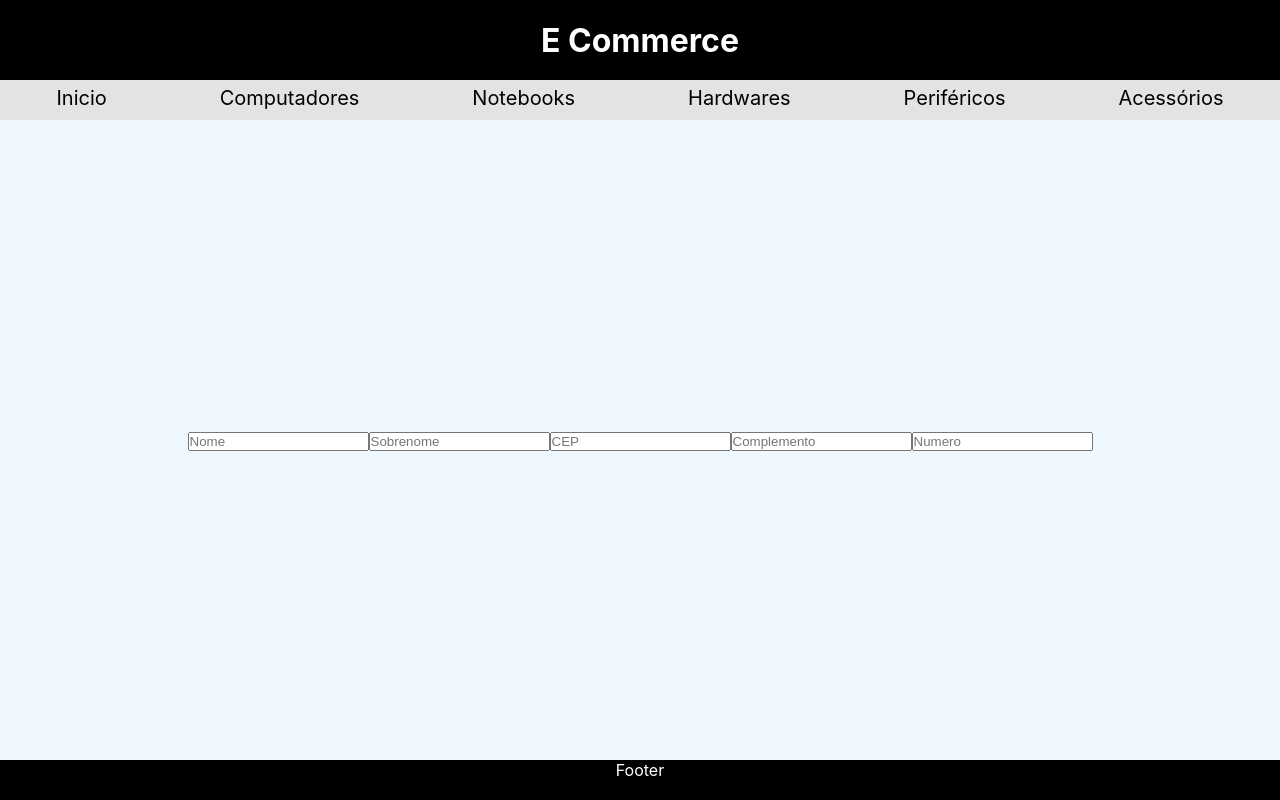
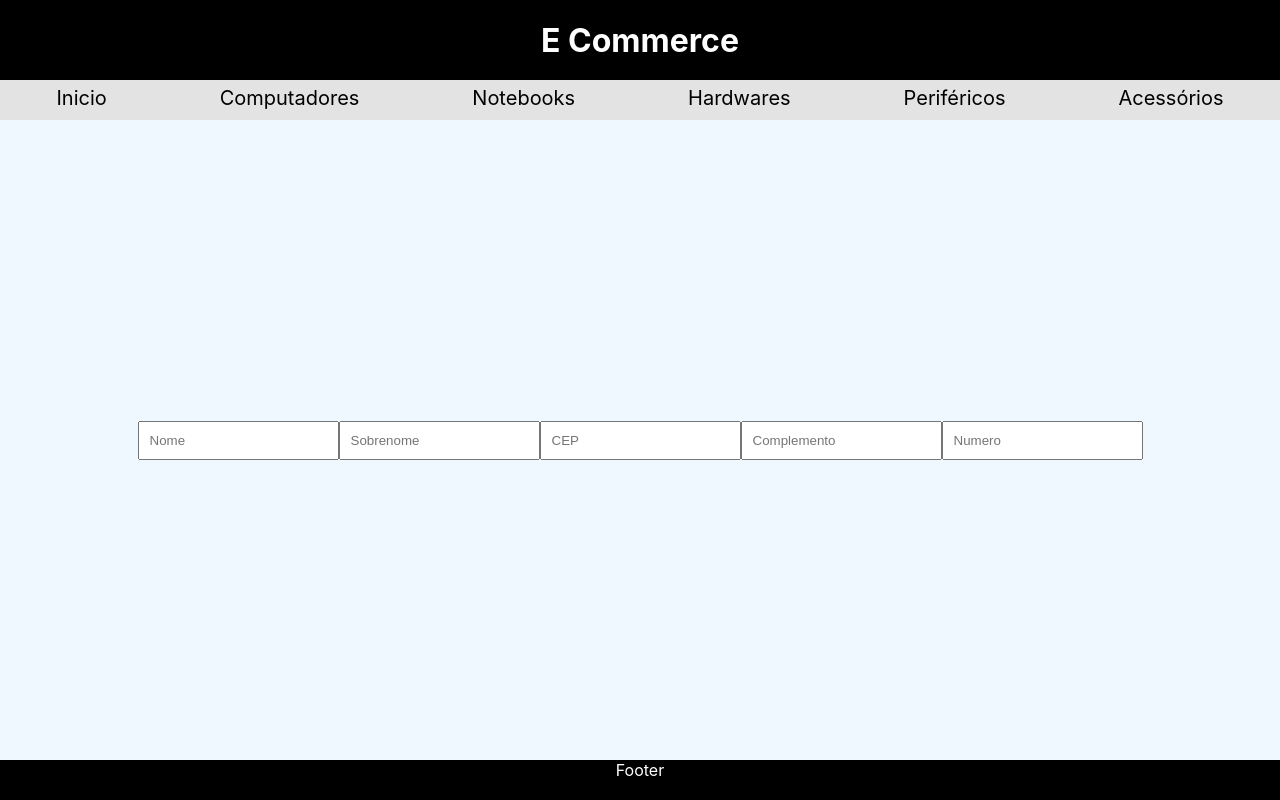
Before and after one commit to Gonzagadavid/ecommerce, a Next.js app: page /register in a window 1280 px wide. Built offline with nearby package versions, Linux system fonts and the light colour scheme.

Commit message:
feat: start in InputText component

```diff
--- /dev/null
+++ b/src/components/InputText/index.tsx
@@ -0,0 +1,9 @@
+import { StyledInput } from "./style";
+
+import { InputTextProps } from '../../interfaces';
+
+export default function InputText({ value, name, onChange, placeholder }: InputTextProps)  {
+  return (
+    <StyledInput value={value} name={name} onChange={onChange} placeholder={placeholder} />
+  );
+}
--- /dev/null
+++ b/src/components/InputText/style.ts
@@ -0,0 +1,5 @@
+import styled from "styled-components";
+
+export const  StyledInput = styled.input`
+  padding: 10px;
+`;
--- a/src/pages/register/index.tsx
+++ b/src/pages/register/index.tsx
@@ -1,5 +1,6 @@
 import { useContext } from "react";
 import ConditionComponent from "../../components/ConditionComponent";
+import InputText from "../../components/InputText";
 import Context from "../../context";
 import checkField from "../../functions/checkFields";
 import useFormInput from "../../hooks/useFormInput";
@@ -13,12 +14,12 @@ export default function Register() {
 
   return (
     <div>
-      <input name="name" placeholder="Nome" onChange={setState}/>
-      <input name="lastname" placeholder="Sobrenome" onChange={setState} />
-      <input name="cep" value={cep} onChange={setCep} placeholder="CEP" />
+      <InputText name="name" placeholder="Nome" onChange={setState}/>
+      <InputText name="lastname" placeholder="Sobrenome" onChange={setState} />
+      <InputText name="cep" value={cep} onChange={setCep} placeholder="CEP" />
       <ConditionComponent condition={!!keys}>
-        <input name="complement" placeholder="Complemento" onChange={setState} />
-        <input name="number" placeholder="Numero" onChange={setState} />
+        <InputText name="complement" placeholder="Complemento" onChange={setState} />
+        <InputText name="number" placeholder="Numero" onChange={setState} />
       </ConditionComponent>
       {
         keys.map((key) => <p key={key}>{`${key}: ${address[key]}`}</p>)
```
Also changed, not shown: src/interfaces/index.ts (+9 -0 lines).
